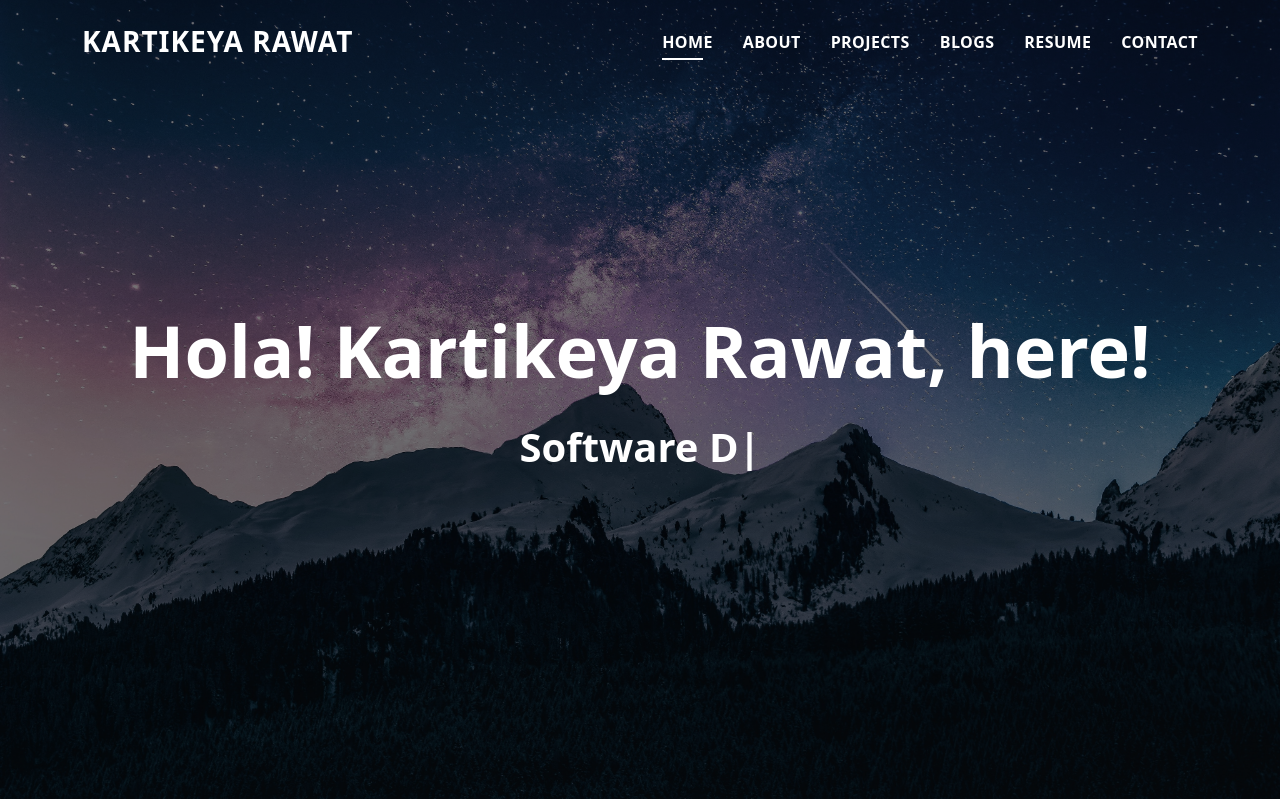
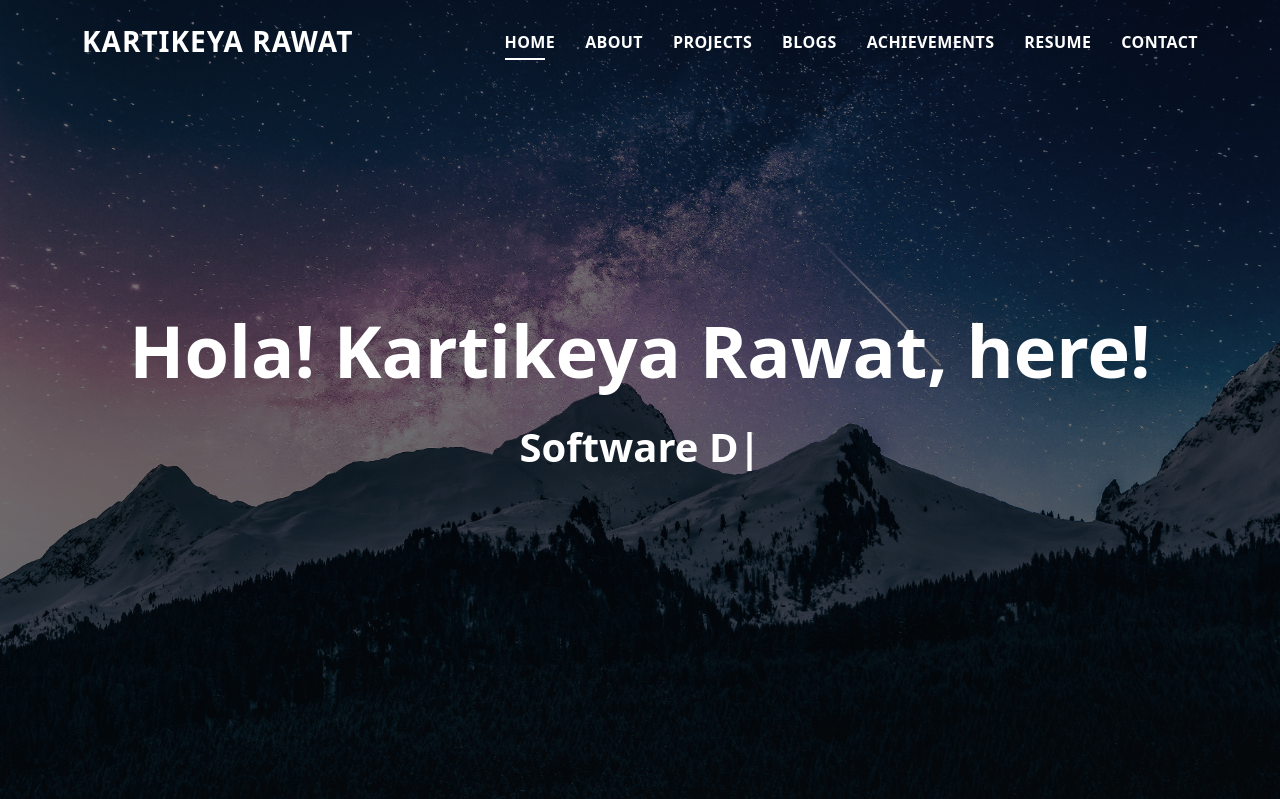
Before and after one commit to kartikeya47/Personal-Portfolio-WebApplication, a Flask app: page / in a window 1280 px wide. Shown: the top 799 px of the page. Run offline with Flask 2, Linux system fonts and the light colour scheme; data that the repository does not hold is empty; some libraries are stand-ins or nearby versions.

Commit message:
Updated Achievements Section

```diff
--- a/app/templates/index.html
+++ b/app/templates/index.html
@@ -35,6 +35,7 @@
           <li><a class="nav-link scrollto" href="#about">About</a></li>
           <li><a class="nav-link scrollto " href="#work">Projects</a></li>
           <li><a class="nav-link scrollto " href="#blog">Blogs</a></li>
+          <li><a class="nav-link scrollto " href="#achievements">Achievements</a></li>
           <li><a class="nav-link" href="https://drive.google.com/file/d/1zCp-GdYVjA952Mz0HF-ll7FgJfrTooNA/view?usp=sharing" target="_blank">Resume</a></li>
           <li><a class="nav-link scrollto" href="#contact">Contact</a></li>
         </ul>
@@ -267,7 +268,7 @@
     </section><!-- End Blog Section -->
 
     <!-- ======= Achievements Section ======= -->
-    <section id="blog" class="blog-mf sect-pt4 route">
+    <section id="achievements" class="blog-mf sect-pt4 route">
       <div class="container">
         <div class="row">
           <div class="col-sm-12">
@@ -280,8 +281,10 @@
           </div>
         </div>
 
-        <div><span>Selected from amongst 25K-30K participants from all over India in the Microsoft Engage'22 Program.</span> <span class="pull-right"></span></div>
-        <div><span>Certified AWS Cloud Practitioner (2022 - 2025)</span> <span class="pull-right"></span></div>
+        <ul>
+        <li><div><span>Selected from amongst 25K-30K participants from all over India in the Microsoft Engage'22 Program.</span> <span class="pull-right"></span></div></li>
+        <li><div><span>Certified AWS Cloud Practitioner (2022 - 2025)</span> <span class="pull-right"></span></div></li>
+        </ul>
 
     </section><!-- End Blog Section -->
 
```
